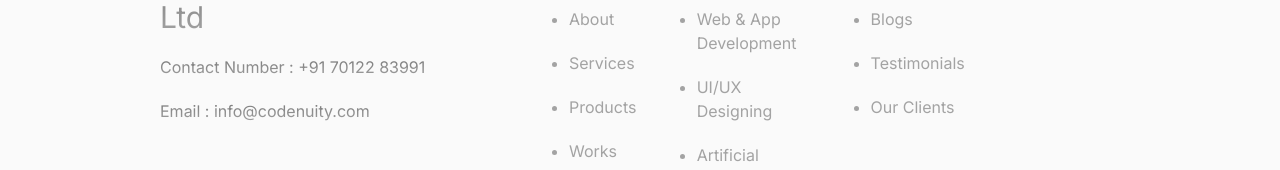
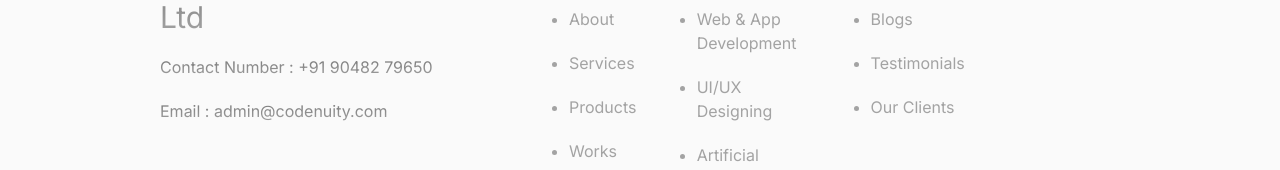
Before and after one commit to Codenuity/Codenuity, a Next.js app in the folder client/: page /contact in a window 1280 px wide. Shown: the part 1795-1965 px from the top of the page. Built offline with nearby package versions, Linux system fonts and the light colour scheme.

Commit message:
chore: content changes

```diff
--- a/client/src/components/footer/Address.tsx
+++ b/client/src/components/footer/Address.tsx
@@ -3,19 +3,22 @@ import React from "react";
 
 const Address = () => {
   return (
-    <div className="flex flex-col lg:gap-5 gap-2">
-      <h1 className="lg:text-3xl text-xl bg-clip-text bg-gradient-to-b from-neutral-500  to-neutral-400  text-transparent font-normal  ">
+    <div className="flex flex-col gap-2 lg:gap-5">
+      <h1 className="bg-gradient-to-b from-neutral-500 to-neutral-400 bg-clip-text text-xl font-normal text-transparent lg:text-3xl">
         Codenuity Solutions Pvt Ltd
       </h1>
-      <address className="flex flex-col lg:gap-5 gap-2 not-italic">
-        <p className="bg-clip-text bg-gradient-to-b from-neutral-500  to-neutral-400  text-transparent text-sm lg:text-base">
-          Contact Number : +91 70122 83991
-        </p>
+      <address className="flex flex-col gap-2 not-italic lg:gap-5">
+        <Link
+          href="tel:+91 90482 79650"
+          className="bg-gradient-to-b from-neutral-500 to-neutral-400 bg-clip-text text-sm text-transparent lg:text-base"
+        >
+          Contact Number : +91 90482 79650
+        </Link>
         <Link
           href="mailto:info@codenuity.com"
-          className="bg-clip-text bg-gradient-to-b from-neutral-500  to-neutral-400  text-transparent text-sm lg:text-base"
+          className="bg-gradient-to-b from-neutral-500 to-neutral-400 bg-clip-text text-sm text-transparent lg:text-base"
         >
-          Email : info@codenuity.com
+          Email : admin@codenuity.com
         </Link>
       </address>
     </div>
```
